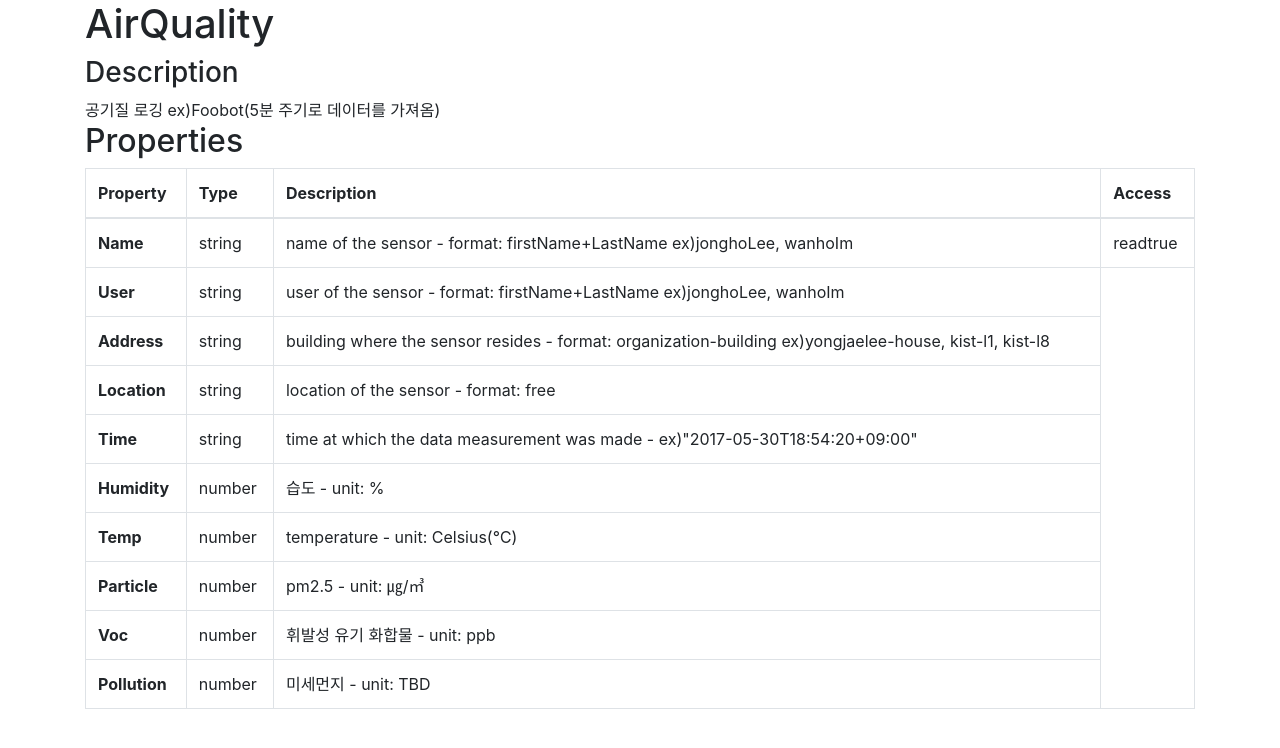
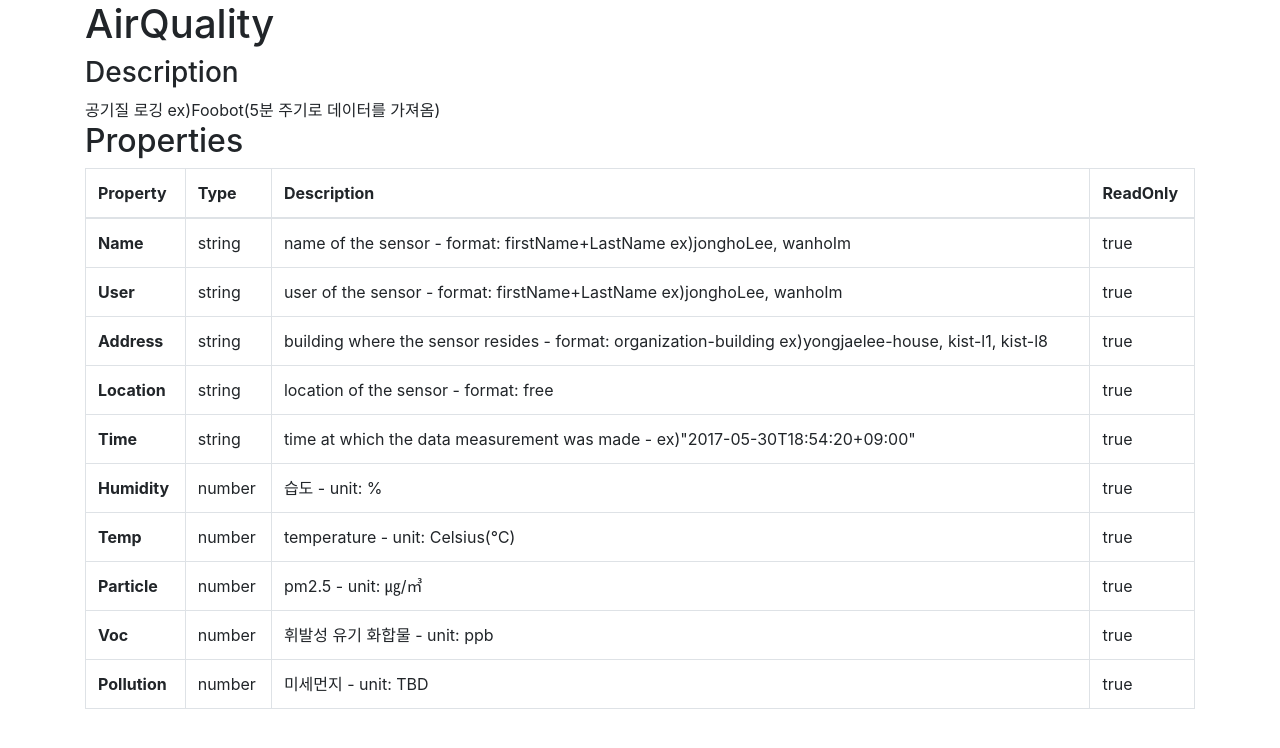
Before and after one commit to wrlab/K-Log-Open-Data, a Node server app: page /td/airquality/ in a window 1280 px wide. Shown: the top 748 px of the page. Run offline with Node 20, Linux system fonts and the light colour scheme.

Commit message:
Add air quality view detail

```diff
--- a/sensors/AirQuality.json
+++ b/sensors/AirQuality.json
@@ -9,7 +9,7 @@
     "name": {
       "@type": "name",
       "type": "string",
-      "label": "Name",
+      "title": "Name",
       "description": "name of the sensor - format: firstName+LastName ex)jonghoLee, wanhoIm",
       "forms": [
         {
@@ -22,7 +22,7 @@
     "user": {
       "@type": "user",
       "type": "string",
-      "label": "User",
+      "title": "User",
       "description": "user of the sensor - format: firstName+LastName ex)jonghoLee, wanhoIm",
       "forms": [
         {
@@ -35,7 +35,7 @@
     "address": {
       "@type": "address",
       "type": "string",
-      "label": "Address",
+      "title": "Address",
       "description": "building where the sensor resides - format: organization-building ex)yongjaelee-house, kist-l1, kist-l8",
       "forms": [
         {
@@ -48,7 +48,7 @@
     "room": {
       "@type": "room",
       "type": "string",
-      "label": "Room",
+      "title": "Room",
       "description": "room number of the building where the sensor resides - ex) L8321",
       "forms": [
         {
@@ -61,7 +61,7 @@
     "location": {
       "@type": "location",
       "type": "string",
-      "label": "Location",
+      "title": "Location",
       "description": "location of the sensor - format: free",
       "forms": [
         {
@@ -74,7 +74,7 @@
     "time": {
       "@type": "time",
       "type": "string",
-      "label": "Time",
+      "title": "Time",
       "description": "time at which the data measurement was made - ex)\"2017-05-30T18:54:20+09:00\"",
       "forms": [
         {
@@ -82,14 +82,12 @@
           "contentType": "application/json"
         }
       ],
-      "observable": false,
-      "readOnly": true,
-      "writeOnly": false
+      "readOnly": true
     },
     "humidity": {
       "@type": "humidity",
       "type": "number",
-      "label": "Humidity",
+      "title": "Humidity",
       "description": "습도 - unit: %",
       "forms": [
         {
@@ -102,7 +100,7 @@
     "temp": {
       "@type": "temp",
       "type": "number",
-      "label": "Temp",
+      "title": "Temp",
       "description": "temperature - unit: Celsius(℃)",
       "forms": [
         {
@@ -115,7 +113,7 @@
     "particle": {
       "@type": "particle",
       "type": "number",
-      "label": "Particle",
+      "title": "Particle",
       "description": "pm2.5 - unit: ㎍/㎥",
       "forms": [
         {
@@ -128,7 +126,7 @@
     "co2": {
       "@type": "co2",
       "type": "number",
-      "label": "Co2",
+      "title": "Co2",
       "description": "이산화탄소 - unit: ppm",
       "forms": [
         {
@@ -141,7 +139,7 @@
     "voc": {
       "@type": "voc",
       "type": "number",
-      "label": "Voc",
+      "title": "Voc",
       "description": "휘발성 유기 화합물 - unit: ppb",
       "forms": [
         {
@@ -154,7 +152,7 @@
     "pollution": {
       "@type": "pollution",
       "type": "number",
-      "label": "Pollution",
+      "title": "Pollution",
       "description": "미세먼지 - unit: TBD",
       "forms": [
         {
--- a/views/sensors-details/air-quality.hbs
+++ b/views/sensors-details/air-quality.hbs
@@ -2,7 +2,6 @@
 <h3>Description</h3>
 {{airQuality.description}}
 <h2>Properties</h2>
-
 
 <table class="table table-bordered">
     <thead>
@@ -10,60 +9,69 @@
         <th scope="col">Property</th>
         <th scope="col">Type</th>
         <th scope="col">Description</th>
-        <th scope="col">Access</th>
+        <th scope="col">ReadOnly</th>
     </tr>
     </thead>
     <tbody>
         <tr>
-            <th scope="row">{{airQuality.properties.name.label}} </th>
+            <th scope="row">{{airQuality.properties.name.title}} </th>
             <td>{{airQuality.properties.name.type}}</td>
             <td>{{airQuality.properties.name.description}}</td>
-            <td>read{{airQuality.properties.name.readOnly}}</td>
+            <td>{{airQuality.properties.name.readOnly}}</td>
         </tr>
         <tr>
-            <th scope="row">{{airQuality.properties.user.label}} </th>
+            <th scope="row">{{airQuality.properties.user.title}} </th>
             <td>{{airQuality.properties.user.type}}</td>
             <td>{{airQuality.properties.user.description}}</td>
+            <td>{{airQuality.properties.name.readOnly}}</td>
         </tr>
         <tr>
-            <th scope="row">{{airQuality.properties.address.label}}</th>
+            <th scope="row">{{airQuality.properties.address.title}}</th>
             <td>{{airQuality.properties.address.type}}</td>
             <td>{{airQuality.properties.address.description}}</td>
+            <td>{{airQuality.properties.name.readOnly}}</td>
         </tr>
         <tr>
-            <th scope="row">{{airQuality.properties.location.label}} </th>
+            <th scope="row">{{airQuality.properties.location.title}} </th>
             <td>{{airQuality.properties.location.type}}</td>
             <td>{{airQuality.properties.location.description}}</td>
+            <td>{{airQuality.properties.name.readOnly}}</td>
         </tr>
         <tr>
-            <th scope="row">{{airQuality.properties.time.label}}</th>
+            <th scope="row">{{airQuality.properties.time.title}}</th>
             <td>{{airQuality.properties.time.type}}</td>
             <td>{{airQuality.properties.time.description}}</td>
+            <td>{{airQuality.properties.name.readOnly}}</td>
         </tr>
         <tr>
-            <th scope="row">{{airQuality.properties.humidity.label}}</th>
+            <th scope="row">{{airQuality.properties.humidity.title}}</th>
             <td>{{airQuality.properties.humidity.type}}</td>
             <td>{{airQuality.properties.humidity.description}}</td>
+            <td>{{airQuality.properties.name.readOnly}}</td>
         </tr>
         <tr>
-            <th scope="row">{{airQuality.properties.temp.label}}</th>
+            <th scope="row">{{airQuality.properties.temp.title}}</th>
             <td>{{airQuality.properties.temp.type}}</td>
             <td>{{airQuality.properties.temp.description}}</td>
+            <td>{{airQuality.properties.name.readOnly}}</td>
         </tr>
         <tr>
-            <th scope="row">{{airQuality.properties.particle.label}}</th>
+            <th scope="row">{{airQuality.properties.particle.title}}</th>
             <td>{{airQuality.properties.particle.type}}</td>
             <td>{{airQuality.properties.particle.description}}</td>
+            <td>{{airQuality.properties.name.readOnly}}</td>
         </tr>
         <tr>
-            <th scope="row">{{airQuality.properties.voc.label}}</th>
+            <th scope="row">{{airQuality.properties.voc.title}}</th>
             <td>{{airQuality.properties.voc.type}}</td>
             <td>{{airQuality.properties.voc.description}}</td>
+            <td>{{airQuality.properties.name.readOnly}}</td>
         </tr>
         <tr>
-            <th scope="row">{{airQuality.properties.pollution.label}} </td>
+            <th scope="row">{{airQuality.properties.pollution.title}} </td>
             <td>{{airQuality.properties.pollution.type}}</td>
             <td>{{airQuality.properties.pollution.description}}</td>
+            <td>{{airQuality.properties.name.readOnly}}</td>
         </tr>
     </tbody>
 </table>
```
